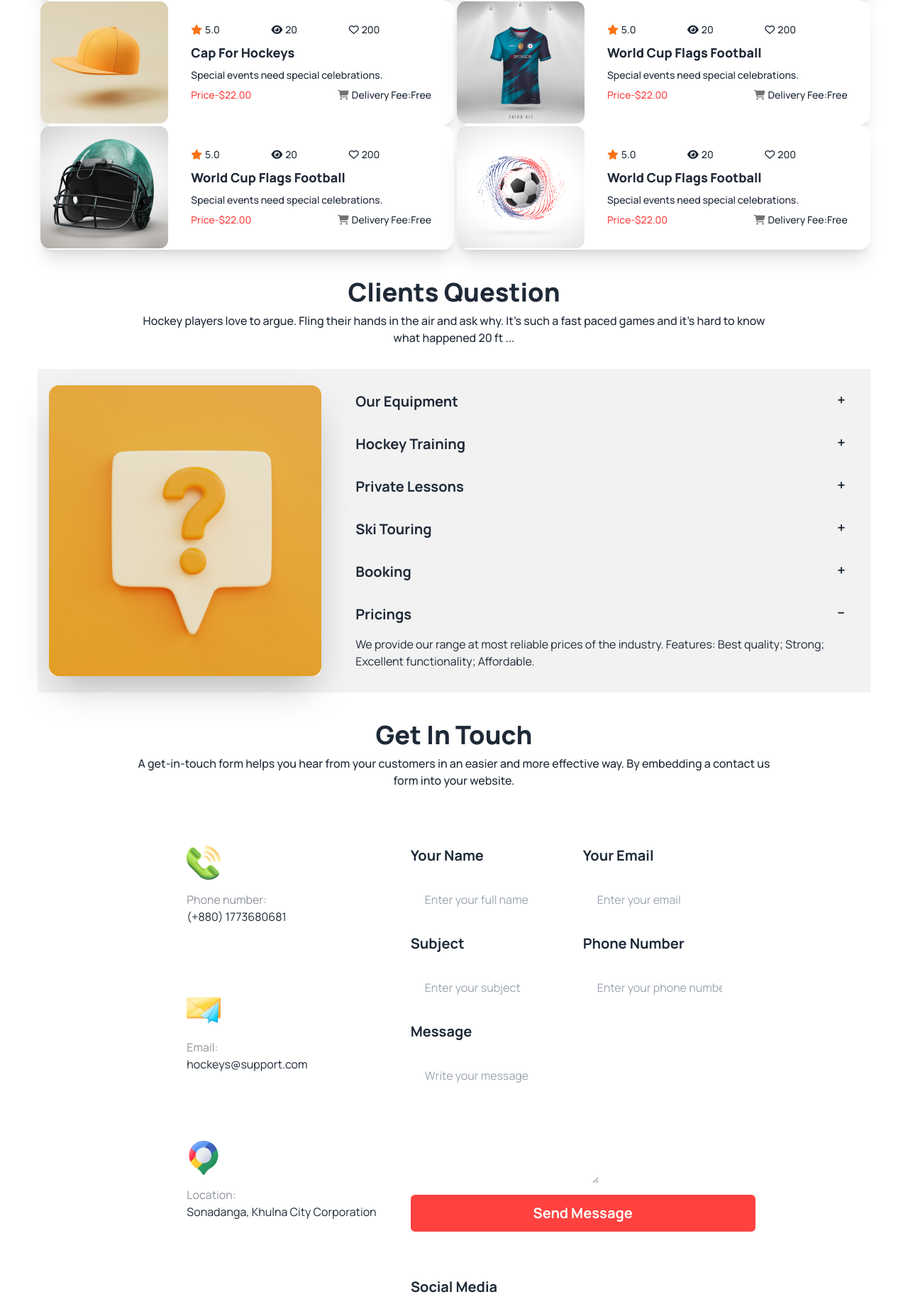
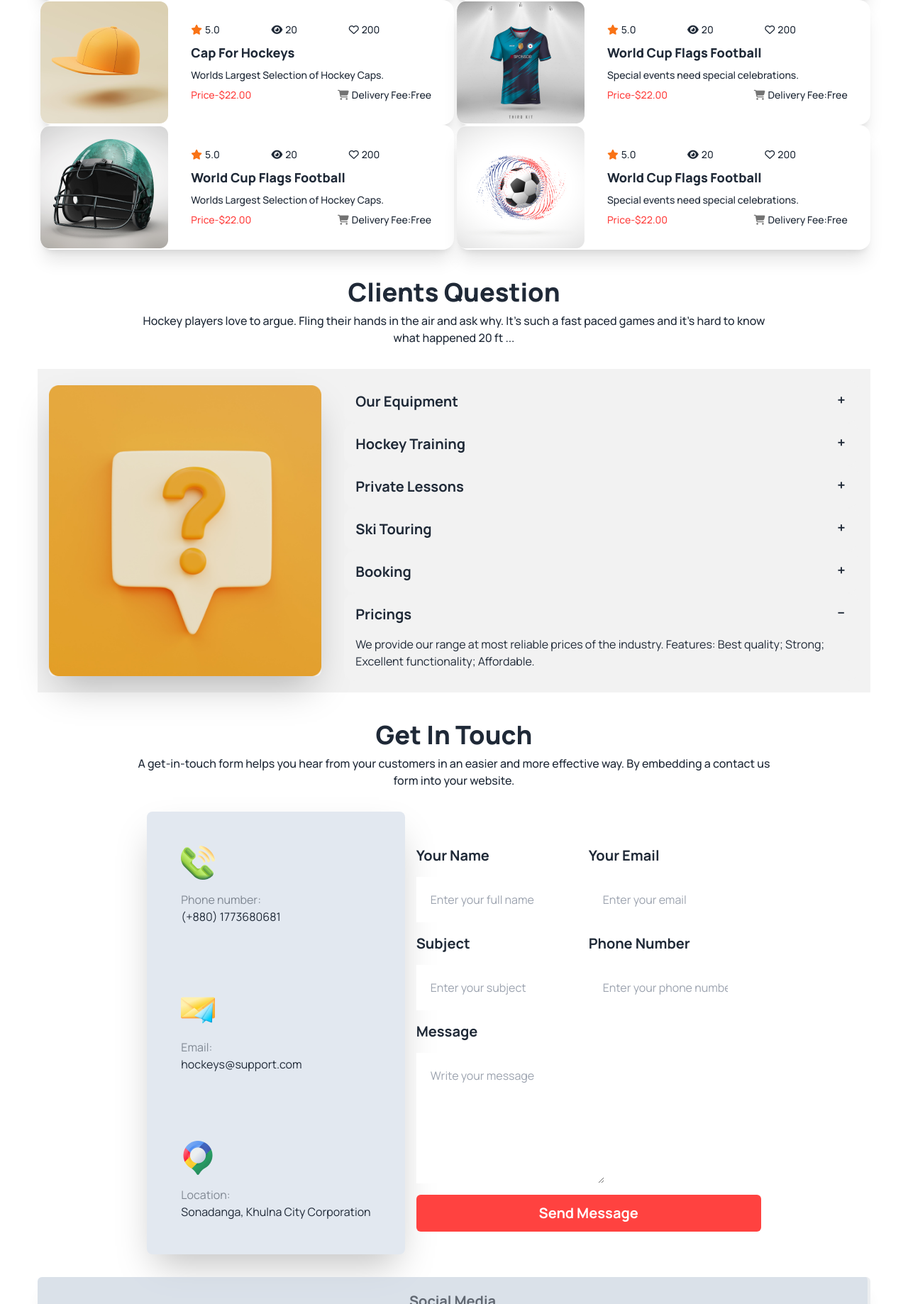
Before and after one commit to BJOARDER7/hockey-tournament, a plain HTML site: page index.html in a window 1280 px wide. Shown: the part 2256-4094 px from the top of the page at 71% size. Drawn offline with nearby package versions, Linux system fonts and the light colour scheme.

Commit message:
Final commit

```diff
--- a/index.html
+++ b/index.html
@@ -381,7 +381,7 @@
                 World Cup Flags Football
               </h2>
               <p class="font-medium text-sm">
-                Special events need special celebrations.
+                The Flags Football in different angles.
               </p>
               <div
                 class="card-actions flex flex-col lg:flex-row justify-between text-sm"
@@ -418,7 +418,7 @@
               </div>
               <h2 class="card-title font-extrabold text-lg">Cap For Hockeys</h2>
               <p class="font-medium text-sm">
-                Special events need special celebrations.
+                Worlds Largest Selection of Hockey Caps.
               </p>
               <div
                 class="card-actions flex flex-col lg:flex-row justify-between text-sm"
@@ -496,7 +496,7 @@
                 World Cup Flags Football
               </h2>
               <p class="font-medium text-sm">
-                Special events need special celebrations.
+                Worlds Largest Selection of Hockey Caps.
               </p>
               <div
                 class="card-actions flex flex-col lg:flex-row justify-between text-sm"
@@ -639,7 +639,7 @@
           </p>
         </div>
         <div class="flex flex-col lg:flex-row  lg:justify-center items-center space-y-4">
-          <div class="p-8 lg:p-12 shadow-cyan-500">
+          <div class="mr-2 p-8 lg:p-12 rounded-lg shadow-2xl bg-slate-200">
             <div class="space-y-12 lg:space-y-24">
               <div class="space-y-4">
                 <img src="Images/phone.png" alt="" />
@@ -664,7 +664,7 @@
               </div>
             </div>
           </div>
-          <div>
+          <div class="ms-2">
             <form>
               <div class="grid grid-cols-1 lg:grid-cols-2">
                 <label for="name"
@@ -728,7 +728,7 @@
           </div>
         </div>
 
-        <div class="text-center my-8">
+        <div class="text-center w-full bg-slate-300 my-8 rounded-md shadow-xl border-r-4 opacity-70 p-1">
           <h3 class="font-bold text-xl my-4">Social Media</h3>
           <div class="flex gap-6 justify-center items-center">
             <i class="fa-brands fa-twitter"></i>
```
